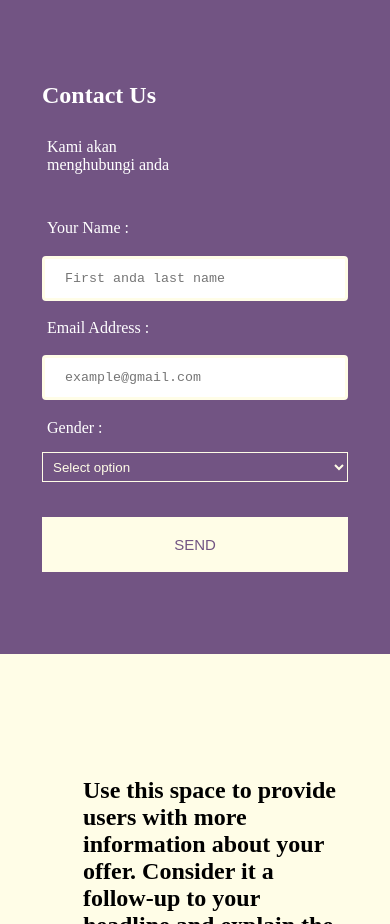
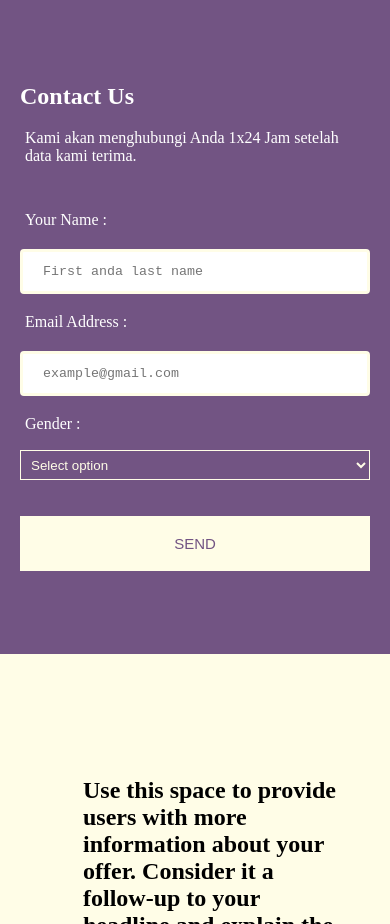
Before and after one commit to revou-fundamental-course/22-jul-24-salsabilkrt, a plain HTML site: page index.html in a window 390 px wide. Shown: the part 1200-2124 px from the top of the page. Drawn offline with Linux system fonts and the light colour scheme.

Commit message:
html - css final code

```diff
--- a/css/styles.css
+++ b/css/styles.css
@@ -224,9 +224,9 @@ nav {
 .formdec {
     padding: 5px;
     margin-bottom: 46px;
-    margin-top: 4px;
+    margin-top: -8px;
     margin-bottom: 30px;
-    width: 150px;
+    width: 90%;
     text-align: left;
 
 
@@ -579,4 +579,14 @@ input {
     .package {
         margin-top: 103px;
     }
+
+    input {
+        width: 100%;
+
+    }
+
+    .gender {
+        width: 100%;
+    }
+
 }
--- a/index.html
+++ b/index.html
@@ -60,7 +60,7 @@
             <form class="main-content-kanan">
                 <div class="cover-form">
                     <h1 class="formlabel">Contact Us</h1>
-                    <p class="formdec">Kami akan menghubungi anda</p>
+                    <p class="formdec">Kami akan menghubungi Anda 1x24 Jam setelah data kami terima.</p>
 
                     <label class="groupname">Your Name :</label>
                     <input class="input" id="input" type="text" placeholder="First anda last name">
```
